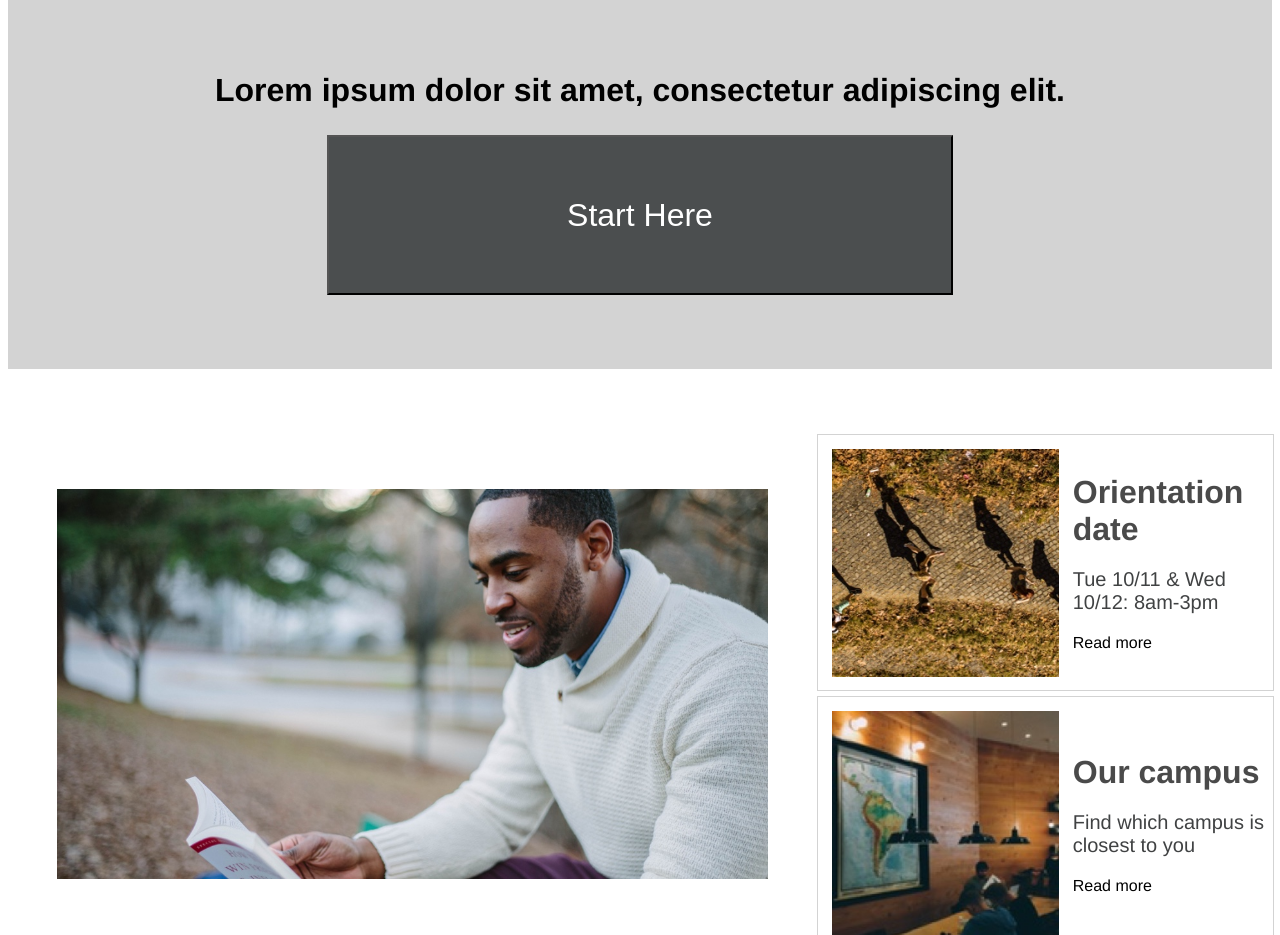
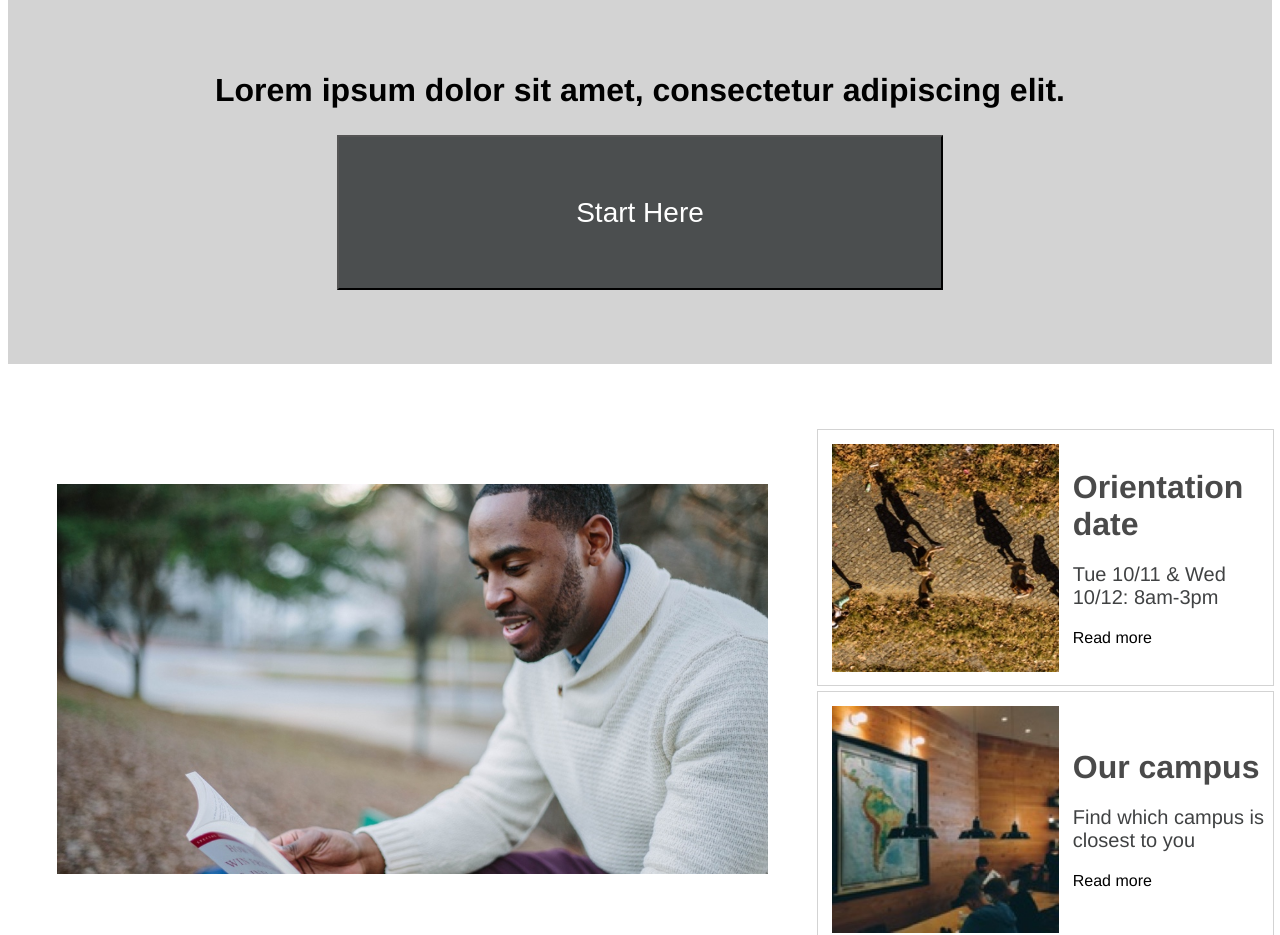
Before and after one commit to doubledogdared/f1-3-c2p1-colmar-academy, a plain HTML site: page ColmarAcademy/index.html in a window 1280 px wide. Shown: the part 1040-1975 px from the top of the page. Drawn offline with Linux system fonts and the light colour scheme.

Commit message:
Adjusted button
Centered and shrunk button a little.

```diff
--- a/ColmarAcademy/resources/css/style.css
+++ b/ColmarAcademy/resources/css/style.css
@@ -137,7 +137,8 @@ button {
   background-color: #4b4e4f;
   color: white;
   padding: 5% 20%;
-  font-size: 2rem;
+  font-size: 1.75rem;
+  justify-content: center;
 }
 
 /* Info */
```
